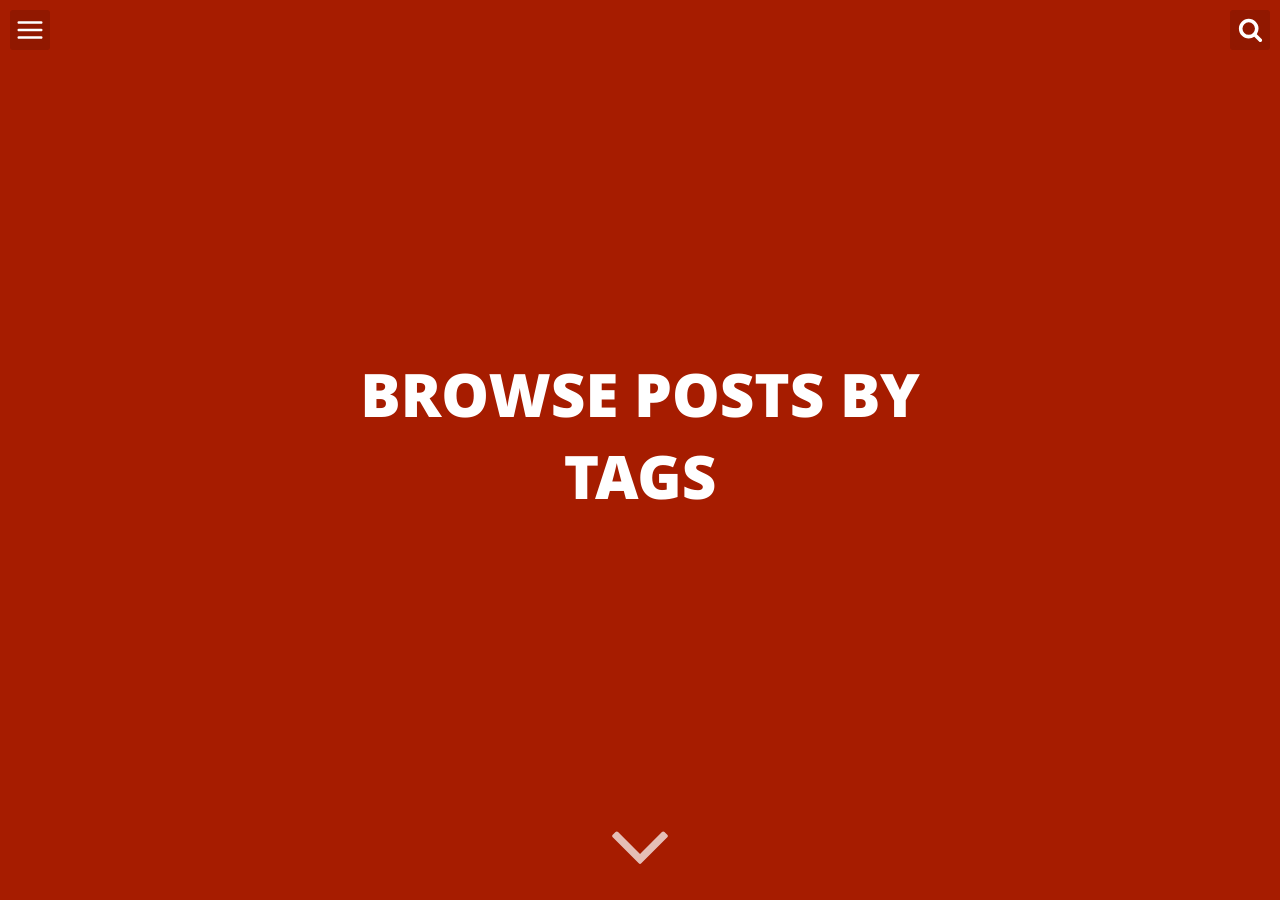
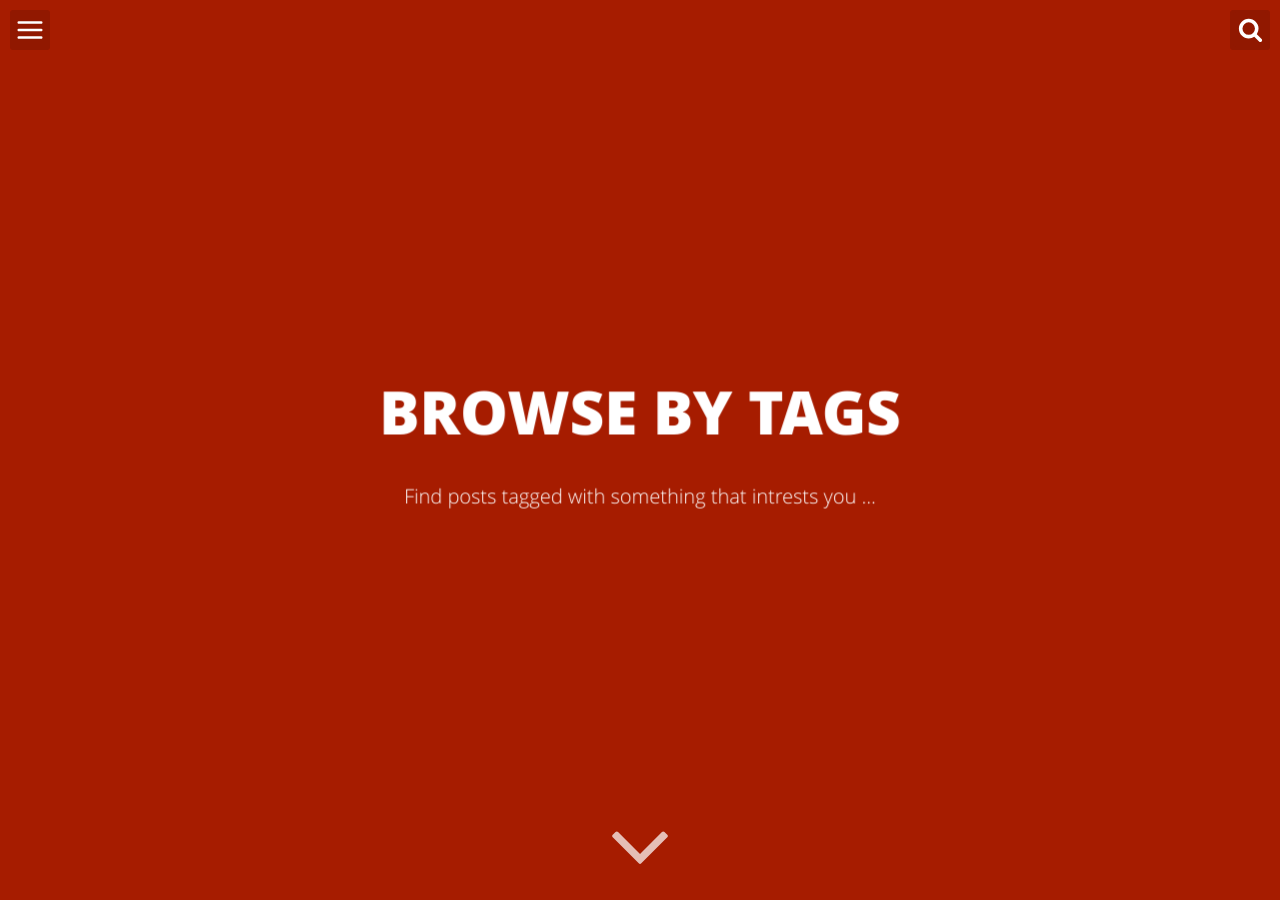
Before and after one commit to Mostafa-Samir/Mostafa-Samir.github.io, a Jekyll site: the page built from tags.html, in a window 1280 px wide and 900 px high. Built offline with Jekyll 4.4.1, drawn with Linux system fonts in a browser that asks for light colours.

Commit message:
updated tags page

```diff
--- a/tags.html
+++ b/tags.html
@@ -1,7 +1,8 @@
 ---
 layout: minimal
-title: "Browse posts by tags"
+title: "Browse by tags"
 permalink: /tags/index.html
+description: Find posts tagged with something that intrests you ...
 ---
 
 <div class="tags">
```
